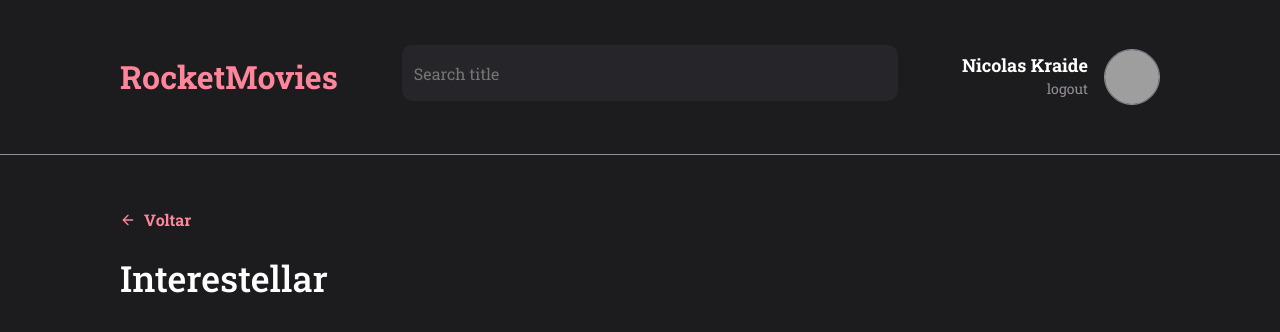
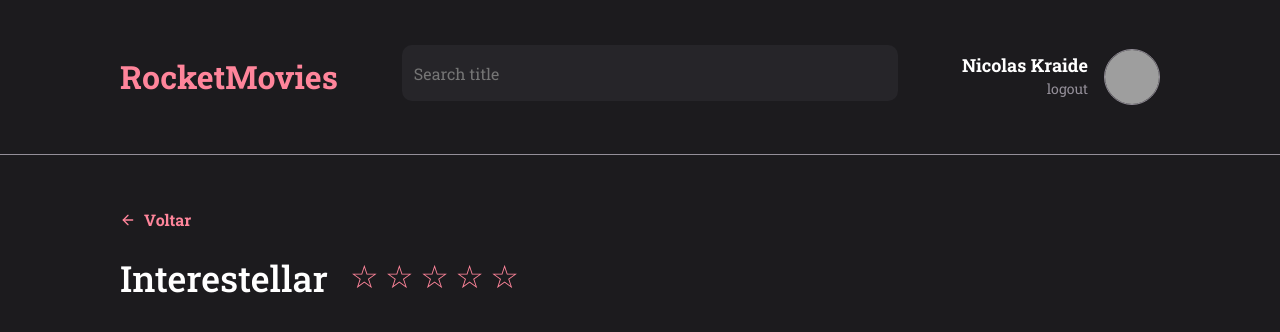
Before and after one commit to devKraide/RocketMovies, a React (Vite) app: page / in a window 1280 px wide. Shown: the top 332 px of the page. Built offline with nearby package versions, Linux system fonts and the light colour scheme; grey boxes are pictures that could not be loaded.

Commit message:
implement StarRating component with localStorage support; integrate into Details page and adjust styles

```diff
--- a/src/components/StarRating/index.jsx
+++ b/src/components/StarRating/index.jsx
@@ -0,0 +1,51 @@
+import React, { useState, useEffect } from 'react';
+import { Container, Star } from './style';
+import { useTheme } from 'styled-components';
+
+export function StarRating  ({ totalStars = 5, isEditable = true, initialRating = 0 })  {
+  const theme = useTheme();
+  const [rating, setRating] = useState(initialRating);
+  const [hover, setHover] = useState(0);
+
+  // Carrega a classificação do localStorage (se editável)
+  useEffect(() => {
+    if (isEditable) {
+      const savedRating = localStorage.getItem('rating');
+      if (savedRating) {
+        setRating(Number.parseInt(savedRating, 10));
+      }
+    }
+  }, [isEditable]);
+
+  // Salva a classificação no localStorage (se editável)
+  useEffect(() => {
+    if (isEditable && rating !== 0) {
+      localStorage.setItem('rating', rating);
+    }
+  }, [rating, isEditable]);
+
+  return (
+    <Container>
+      {[...Array(totalStars)].map((_, index) => {
+        const ratingValue = index + 1;
+        const isMarked = ratingValue <= (hover || rating); // Estrela marcada ou em hover
+        return (
+          <Star
+            key={`star-${ratingValue}`}
+            onClick={isEditable ? () => setRating(ratingValue) : null}
+            onMouseEnter={isEditable ? () => setHover(ratingValue) : null}
+            onMouseLeave={isEditable ? () => setHover(0) : null}
+            style={{
+              color: theme.COLORS.PINK, // Cor da borda ou preenchimento
+              backgroundColor: isMarked ? 'transparent' : theme.COLORS.BACKGROUND_1, // Fundo apenas para não marcadas
+              cursor: isEditable ? 'pointer' : 'default',
+            }}
+            $isMarked={isMarked} // Passa o estado para o styled-component
+          >
+            {isMarked ? '★' : '☆'} {/* Estrela preenchida ou apenas contorno */}
+          </Star>
+        );
+      })}
+    </Container>
+  );
+};
--- a/src/components/StarRating/style.js
+++ b/src/components/StarRating/style.js
@@ -0,0 +1,20 @@
+import styled from 'styled-components';
+
+export const Container = styled.div`
+  display: flex;
+  justify-content: center;
+  align-items: center;
+`;
+
+export const Star = styled.span`
+  font-size: 2rem;
+  margin: 0 0.2rem;
+  transition: all 0.2s;
+  ${({ $isMarked }) =>
+    !$isMarked &&
+    `
+    background-clip: text;
+    -webkit-background-clip: text;
+    color: transparent;
+  `};
+`;
--- a/src/pages/Details/index.jsx
+++ b/src/pages/Details/index.jsx
@@ -4,7 +4,7 @@
 // import { StarRating } from '../../components/StarRating';
 import { Header } from '../../components/Header';
 import { Title } from '../../components/Title';
-
+import { StarRating } from '../../components/StarRating';
 
 export function Details() {
   return (
@@ -12,9 +12,12 @@
       <Header Title="Filmes" />
 
       <main>
+        <div className="info">
         <Title title="Interestellar" />
+        <div className="rating">
 
-        <div className="info">
+        <StarRating totalStars = {5} isEditable = {false} initialRating = {0}/>
+        </div>
         </div>
 
 
--- a/src/pages/Details/style.js
+++ b/src/pages/Details/style.js
@@ -18,9 +18,10 @@
 
     .info {
       display: flex;
-      align-items: center;
       gap: 19px;
-      margin-bottom: 24px;
+      .rating {
+        margin-top: 45px;
+      }
     }
 
 
```
